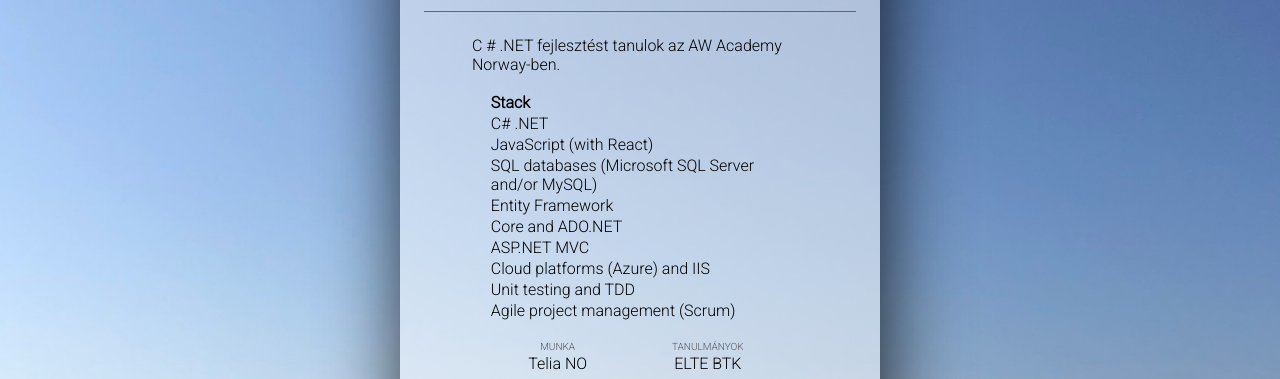
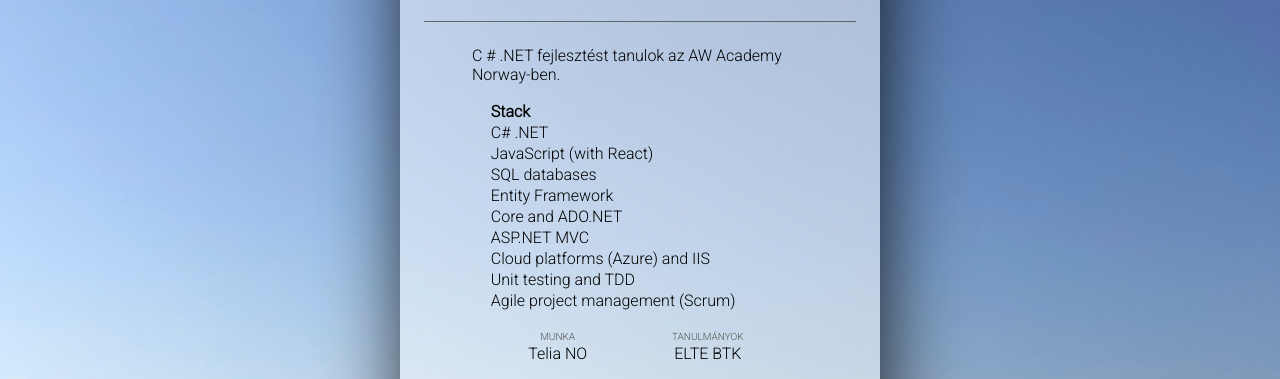
Before and after one commit to tamasvicze/tamas-vicze-business-card, a plain HTML site: page index-hu.html in a window 1280 px wide. Shown: the part 233-612 px from the top of the page. Drawn offline with Linux system fonts and the light colour scheme.

Commit message:
Shortened Stack text

```diff
--- a/index-hu.html
+++ b/index-hu.html
@@ -32,7 +32,7 @@
 				<td>JavaScript (with React)</td>
 			</tr>
 			<tr>
-				<td>SQL databases (Microsoft SQL Server and/or MySQL)</td>
+				<td>SQL databases</td>
 			</tr>
 			<tr>
 				<td>Entity Framework</td>
```
Also changed, not shown: index.html (+1 -1 lines).
